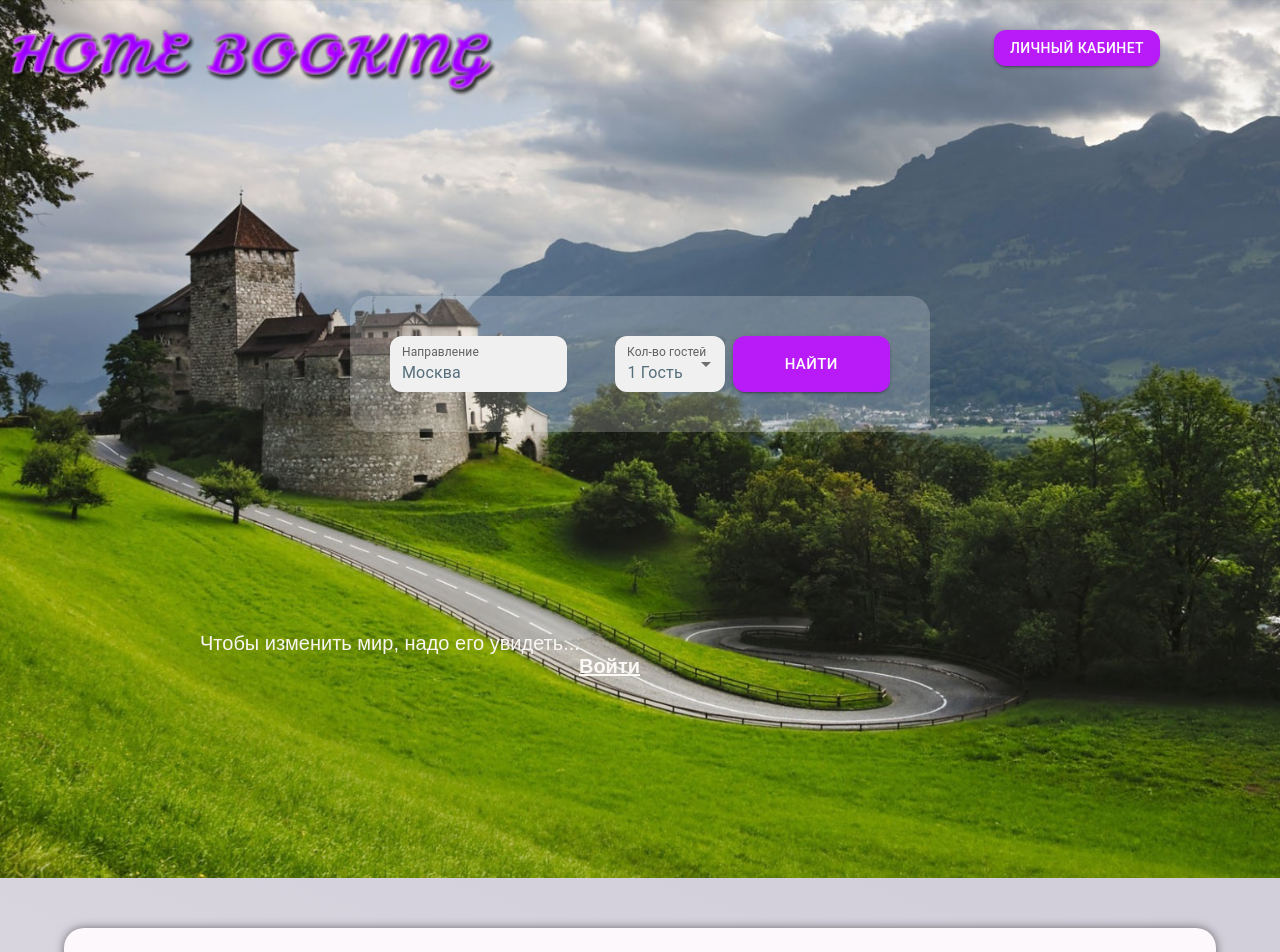
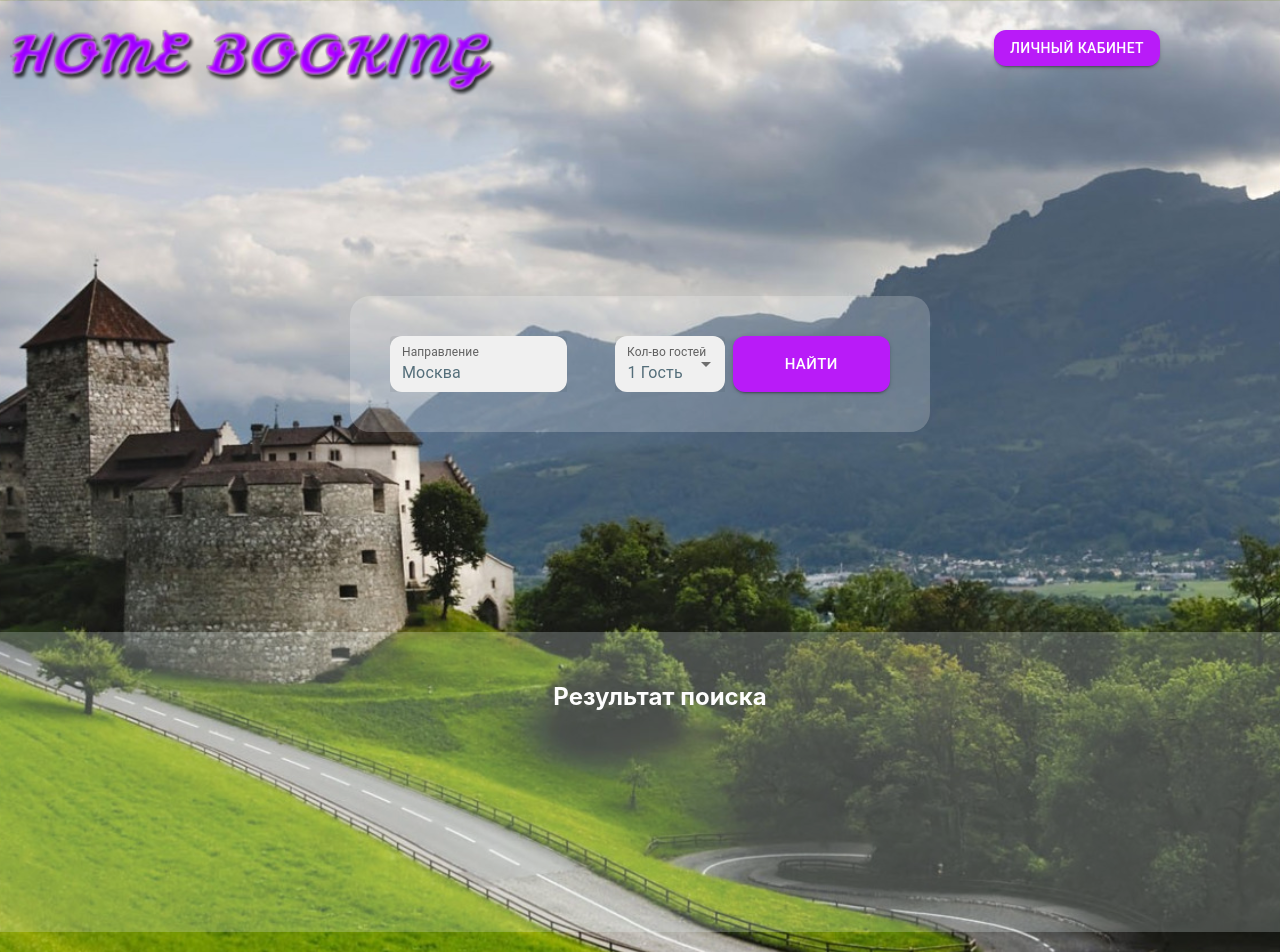
Before and after one commit to MerzlyakovaNatalya/SCRUM-Project, a React (Create React App) app: page / in a window 1280 px wide. Shown: the top 952 px of the page. Built offline with nearby package versions, Linux system fonts and the light colour scheme.

Commit message:
Добавила компонент ответа формы

```diff
--- a/src/components/Form/index.js
+++ b/src/components/Form/index.js
@@ -14,6 +14,7 @@ import {
 import { Box } from "@mui/system";
 import { useState } from "react";
 import "./form.scss";
+import { FormResponse } from "../form_response/FormResponse";
 
 const theme = createTheme({
   palette: {
@@ -191,6 +192,7 @@ export const Form = ({ onSubmit }) => {
             Найти
           </Button>
         </Box>
+        <FormResponse infoForm={infoForm}></FormResponse>
       </ThemeProvider>
     </>
   );
--- a/src/components/copyLayout/CopyLayout.js
+++ b/src/components/copyLayout/CopyLayout.js
@@ -10,8 +10,8 @@ export const CopyLayout = () => {
   return (
     <>
       <div className={style.wrap}>
-          <Main></Main>
-          <Footer></Footer>
+        <Main></Main>
+        <Footer></Footer>
       </div>
     </>
   );
--- /dev/null
+++ b/src/components/form_response/FormResponse.js
@@ -0,0 +1,11 @@
+import style from "./FormResponse.module.css";
+
+export const FormResponse = (infoForm) => {
+  console.log(infoForm);
+
+  return (
+    <div className={style.wrap}>
+      <h1 className={style.text}>Результат поиска</h1>
+    </div>
+  );
+};
--- /dev/null
+++ b/src/components/form_response/FormResponse.module.css
@@ -0,0 +1,11 @@
+.wrap {
+  width: 100%;
+  background-color: #e4f3f33d;
+  height: 300px;
+  margin-bottom: 20px;
+}
+
+.text {
+  text-align: center;
+  color: rgb(253 253 253);
+}
```
Also changed, not shown: src/components/feedback/feedback/feedback.jsx (added, +39 -0 lines), src/components/feedback/feedback/feedback.module.css (added, +15 -0 lines).
